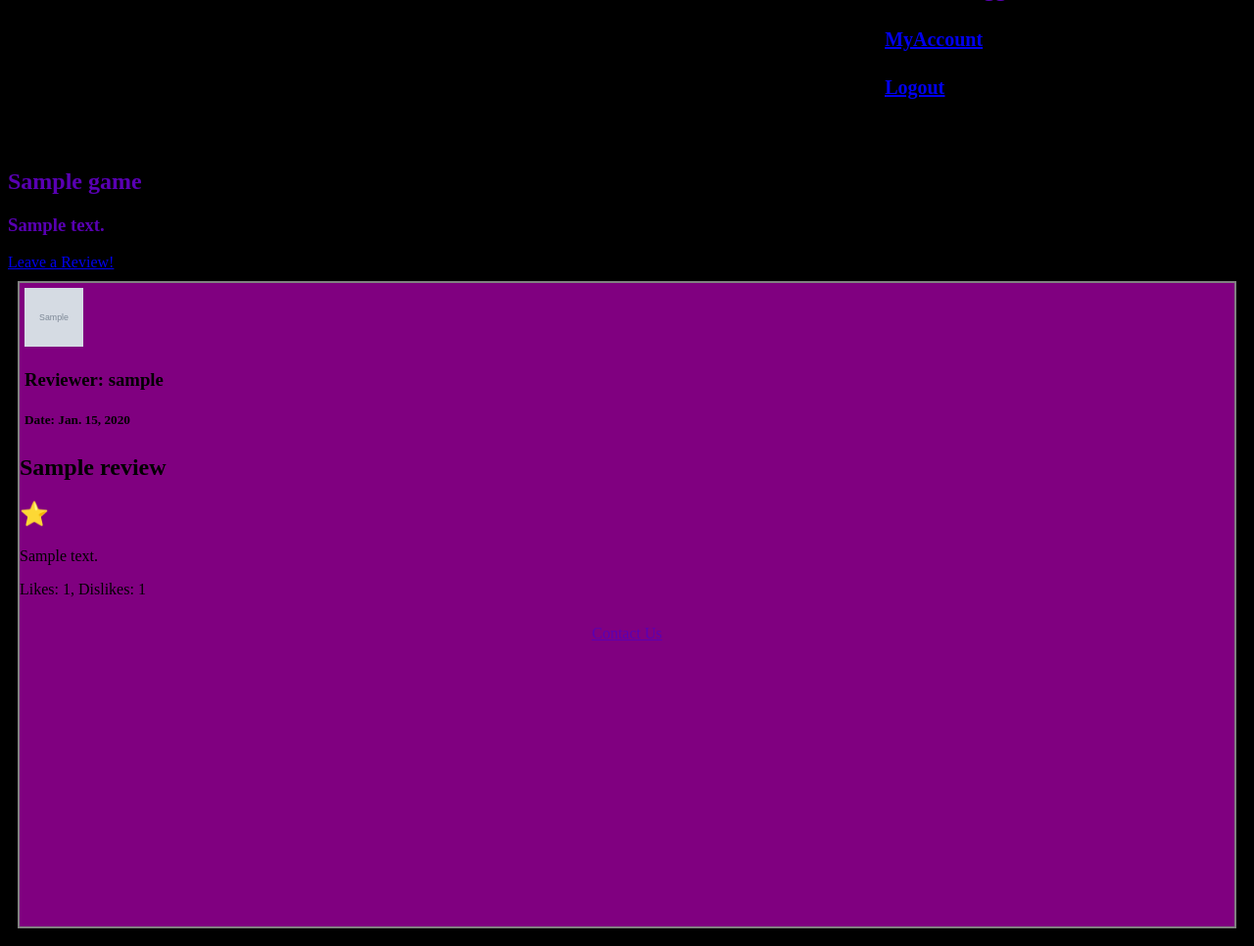
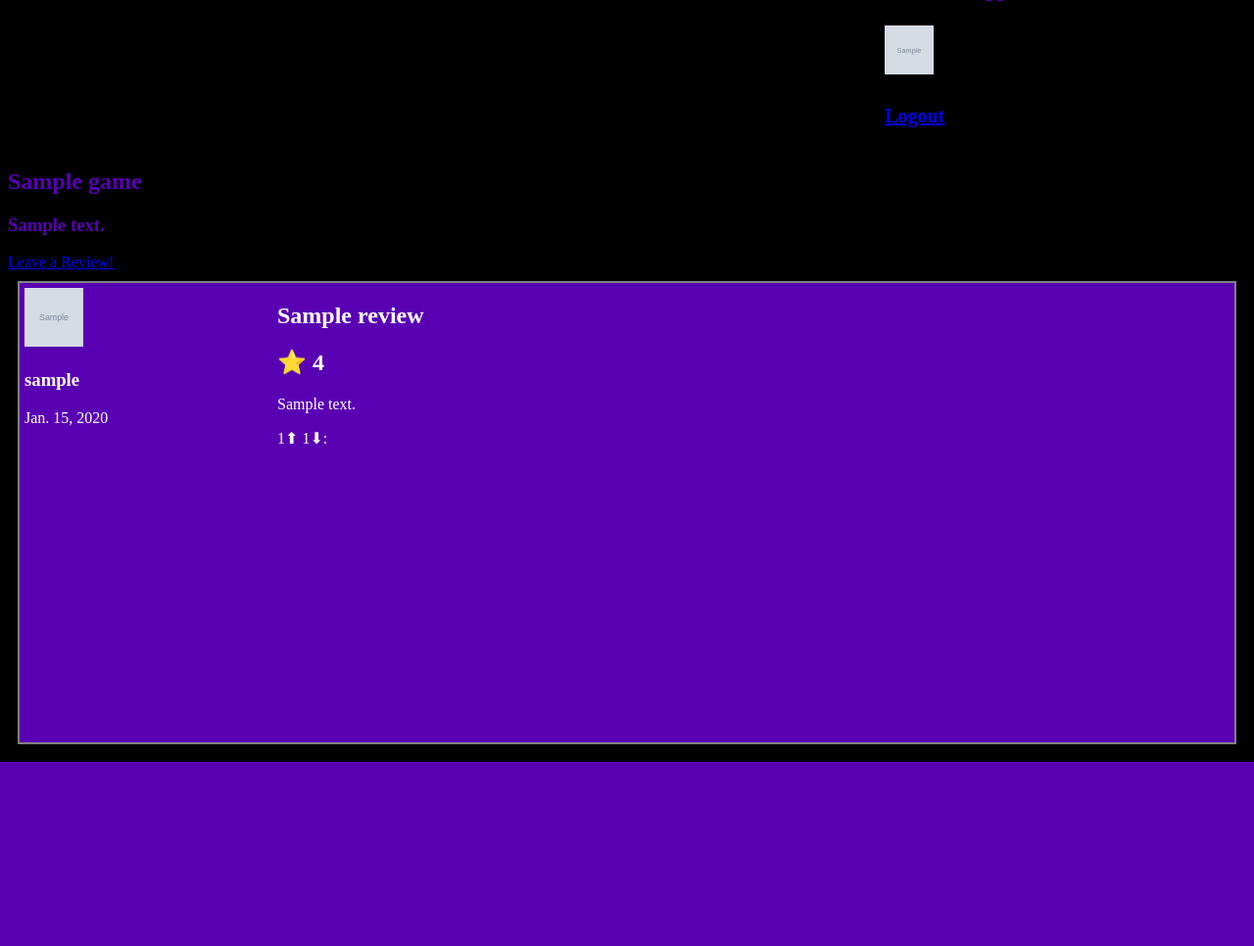
Before and after one commit to Resident-Tofu/hi-score, a Django app: a page that uses templates/hi-score/base.html in a window 1280 px wide. Shown: the part 134-1100 px from the top of the page at 98% size. After the commit the page ends 912 px from the top, so only its background shows below. Run offline with Django 3.2, Linux system fonts and the light colour scheme; a user stored in the database is signed in; tables that the repository leaves empty hold one stand-in row (values such as "Sample post"); grey boxes marked "Sample" are stand-in pictures; some web fonts are replaced.

Commit message:
Added embedded videos in review forms

```diff
--- a/hi_score/forms.py
+++ b/hi_score/forms.py
@@ -26,10 +26,11 @@ class GameForm(forms.ModelForm):
 class ReviewForm(forms.ModelForm):
 	title = forms.CharField(help_text="Review Title:")
 	rating = forms.IntegerField(help_text = "Rating: ")
+	ytlink = forms.URLField(help_text = "Youtube Link")
 
 	class Meta:
 		model = Review
-		fields = ('title', 'body', 'rating', )
+		fields = ('title', 'body', 'rating', 'ytlink' )
 
 class UserForm(forms.ModelForm):
 	username = forms.CharField(max_length = 64)
--- a/hi_score/urls.py
+++ b/hi_score/urls.py
@@ -17,6 +17,7 @@ urlpatterns = [
     path('genres/<slug:genre_name_slug>/', views.show_genre, name='show_genre'),
     path('enlist/', views.signup, name='signup'),
     path('login/', views.user_login, name='user_login'),
-    path('myaccount/', views.show_account, name='show_account'),
+    path('myaccount/', views.show_account, name='my_account'),
+    path('accounts/<slug:account_name_slug>/', views.show_account, name='show_account'),
     path('logout/', views.user_logout, name='logout'),
 ]
--- a/hi_score/views.py
+++ b/hi_score/views.py
@@ -64,6 +64,14 @@ def review_game(request, game_name_slug):
 		review.user = request.user
 		review.likes = 0
 		review.dislikes = 0
+
+		if review.ytlink:
+			# print(f'\n\n\n\n\n\n\n\n\n{review.ytlink}\n\n\n\n\n\n\n\n\n')
+			# Youtube videos can be embedded by adding /embed before the watch code
+			pos = review.ytlink.rfind('=')
+			review.embed = f"https://www.youtube.com/embed/{review.ytlink[pos+1 :]}"
+			print(f'\n\n\n\n\n\n\n\n\n{review.embed}\n\n\n\n\n\n\n\n\n')
+
 		review.save()
 		return redirect(reverse('hi-score:show_game',
 				kwargs={'game_name_slug': game_name_slug}))
--- a/templates/hi-score/base.html
+++ b/templates/hi-score/base.html
@@ -41,8 +41,8 @@
 	 	<div class="login">
 	 		{% if user.is_authenticated %}
 	 			<h3>You are logged in!</h3>
-				<a href = "{% url 'hi-score:show_account' %}">
-					<h4>MyAccount</h4>
+				<a href = "{% url 'hi-score:my_account' %}">
+					<img src = "{{ user.userprofile.picture.url }}" alt="Profile Picture" style="width:50px;height:50px">
 				</a>
 
 	 			<h4><u><a href="{% url 'hi-score:logout' %}">Logout</a></u></h4>
--- a/templates/hi-score/game.html
+++ b/templates/hi-score/game.html
@@ -4,9 +4,9 @@
 
 {% block style_block %}
     .review {
-        background-color: purple;
+        background-color: #5900B3;
         border: 2px solid gray;
-        color: black;
+        color: white;
         margin: 10px;
     }
 
@@ -18,9 +18,10 @@
     }
 
     .rtext {
-        clear: left;
+        clear: none;
         right: 20%;
     }
+
 {% endblock %}
 
 {% block body_block %}
@@ -42,19 +43,18 @@
                         <img src = "{% static 'hi-score/profile.png' %}" alt="Profile Pic" style="width:60px;height:60px">
                     {% endif %}
 
-                    <h3>Reviewer: {{ review.user.get_username}}</h3>
+                    <h3>{{ review.user.get_username}}</h3>
 
-                    <h5>Date: {{ review.date }}</h5>
+                    </h5>{{ review.date }}</h5>
                 </div>
                 <div class="rtext">
                     <h2>{{ review.title }}</h2>
-                    {# source for this loop code: https://pythoncircle.com/post/685/for-loop-in-django-template/ #}
-                    <h2 id="stars{{ review.title }}">&#11088;</h2>
+                    <h2 id="stars{{ review.rating }}">&#11088; {{ review.rating }} </h2>
                     <p>{{ review.body }}</p>
-                    <p>Likes: {{ review.likes }}, Dislikes: {{ review.dislikes }}</p>
+                    <p>{{ review.likes }}&#11014;     {{ review.dislikes }}&#11015:</p>
 
-                    {% if review.ytlink %}
-                    <iframe width="560" height="315" src={{ review.embed }} title="YouTube video player" frameborder="0" allow="accelerometer; autoplay; clipboard-write; encrypted-media; gyroscope; picture-in-picture" allowfullscreen></iframe>
+                    {% if review.embed %}
+                        <iframe width="500" height="281" src={{ review.embed }} title="YouTube video player" frameborder="0" allow="accelerometer; autoplay; clipboard-write; encrypted-media; gyroscope; picture-in-picture" allowfullscreen></iframe>
                     {% endif %}
                 </div>
             </div>
```
Also changed, not shown: populate_hi_score.py (+35 -35 lines), 2 other files.
